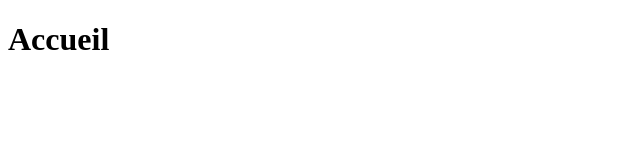
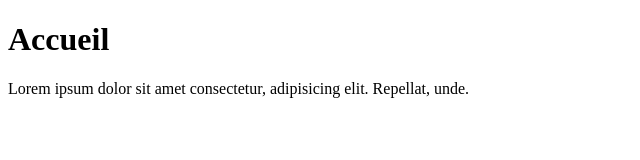
Before and after one commit to RachidaLL/git-test, a plain HTML site: page index.html in a window 1280 px wide. Shown: the whole page, without its empty margins (0-640 px from the left). Drawn offline with Linux system fonts and the light colour scheme.

Commit message:
Revert "creation de rien"
This reverts commit 8dc7522398df0fa1c6977ee86d82dc917bab8395.

```diff
--- a/index.html
+++ b/index.html
@@ -8,7 +8,7 @@
 <body>
     <h1>Accueil</h1>
     <p>
-
+        Lorem ipsum dolor sit amet consectetur, adipisicing elit. Repellat, unde.
     </p>
 </body>
 </html>
```
